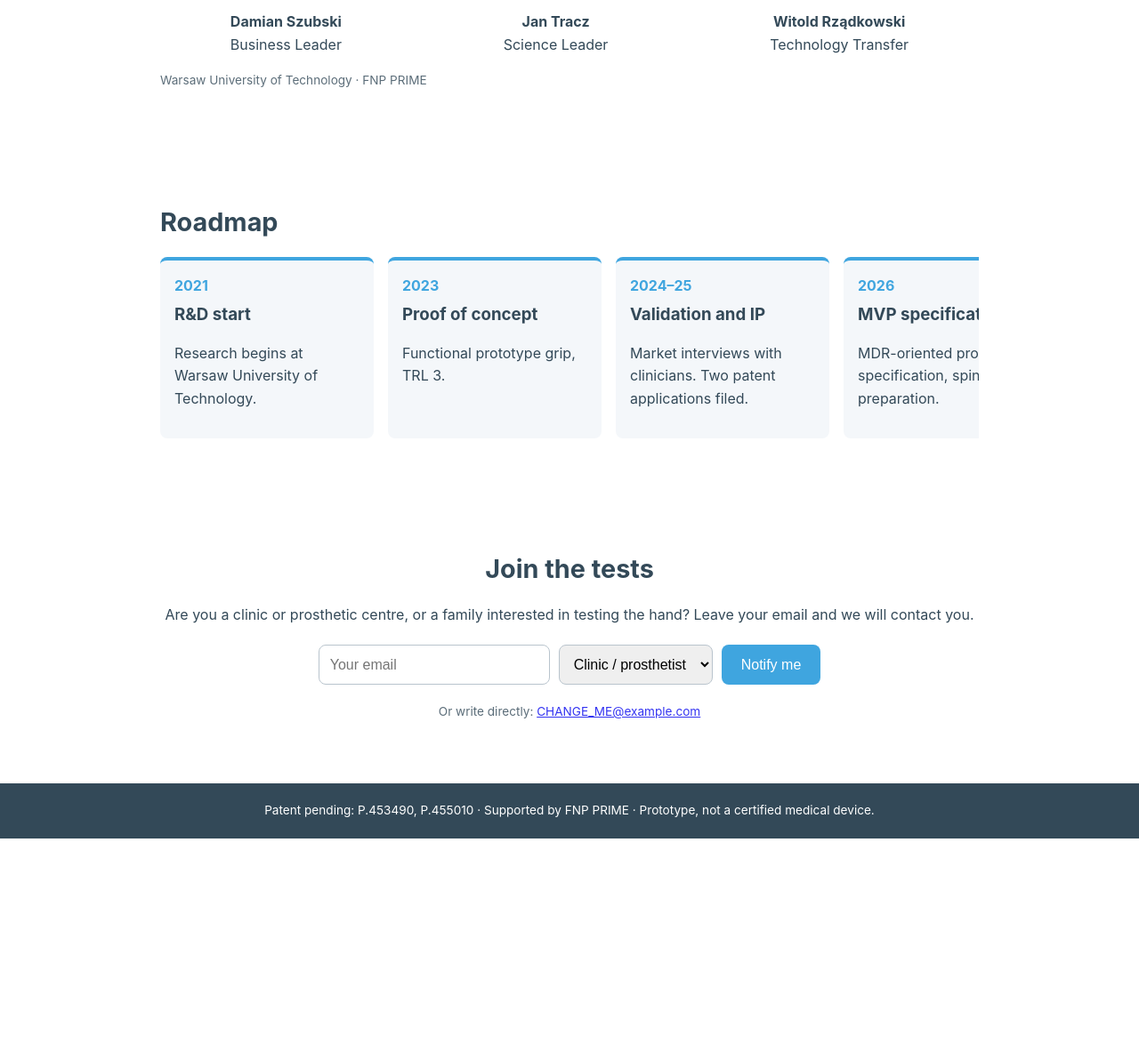
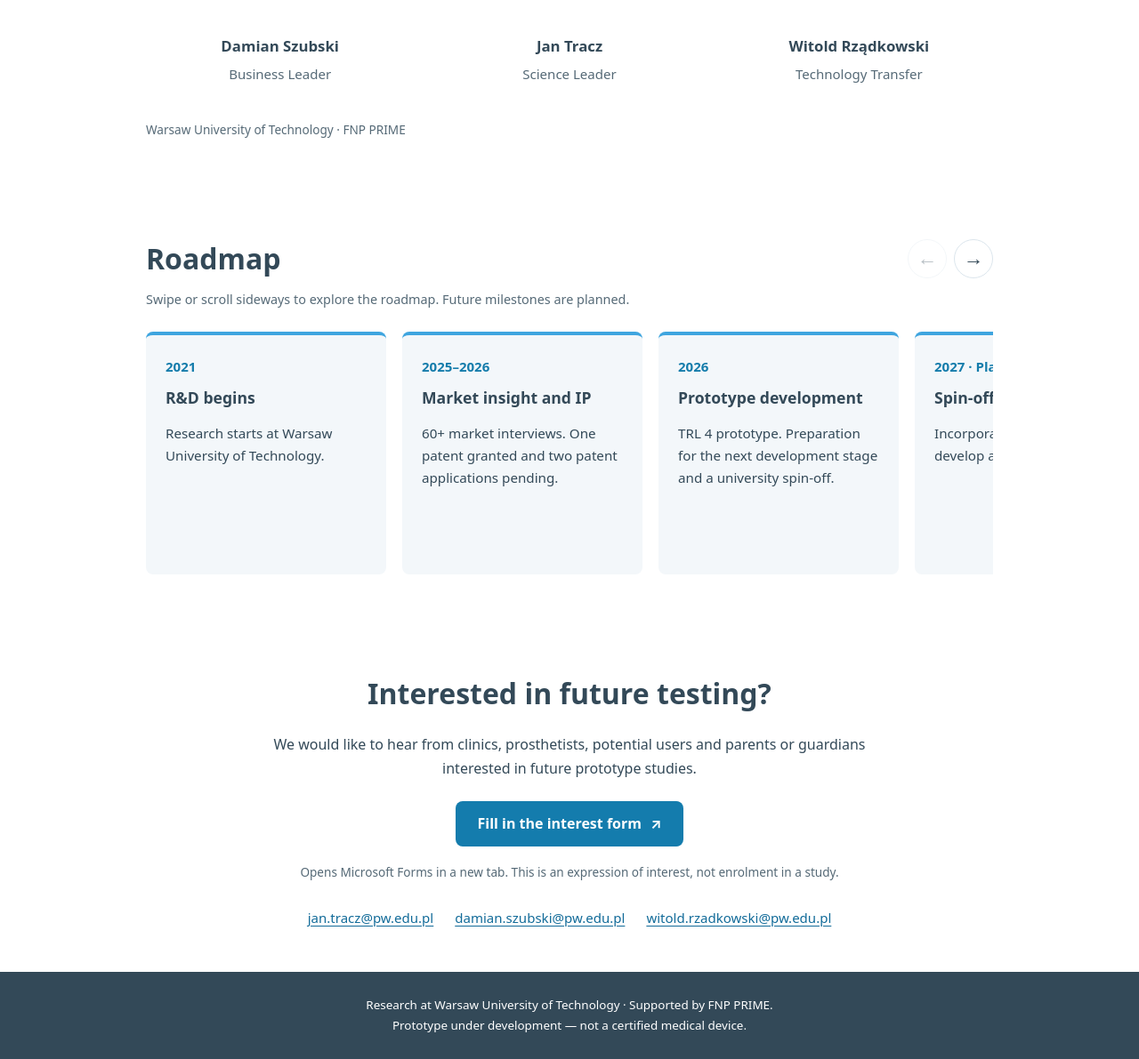
Before and after one commit to jdtracz/BionicHandTeam, a plain HTML site: page index.html in a window 1280 px wide. Shown: the part 1600-2791 px from the top of the page at 89% size. Before the commit the page ends 2543 px from the top, so only its background shows below. Drawn offline with Linux system fonts and the light colour scheme.

Commit message:
Add files via upload

```diff
--- a/index.html
+++ b/index.html
@@ -4,10 +4,10 @@
 <title>Lightweight Bionic Hand for Children</title>
 <meta name="description" content="A bionic hand for children as light as a passive prosthesis and as functional as an active one.">
 <meta property="og:title" content="Lightweight Bionic Hand for Children">
-<meta property="og:image" content="assets/prosthesis.jpg">
-<link rel="stylesheet" href="style.css"></head><body>
+<meta property="og:image" content="prosthesis.jpg">
+<link rel="stylesheet" href="style.css?v=2"></head><body>
 <header class="hero">
- <img src="assets/prosthesis.jpg" alt="Prototype of the lightweight bionic hand for children" fetchpriority="high">
+ <img src="prosthesis.jpg" alt="Prototype of the lightweight bionic hand for children" fetchpriority="high">
  <div class="hero-text">
   <h1>Lightweight Bionic Hand for Children</h1>
   <p>As light as a passive hand, as functional as an active one.</p>
@@ -16,48 +16,44 @@
 </header>
 <main>
 <section class="facts">
- <div><b>&lt;140 g</b><span>target weight</span></div>
+ <div><b>TRL 4</b><span>prototype development stage</span></div>
  <div><b>3</b><span>active thumb motions</span></div>
- <div><b>2</b><span>patents pending</span></div>
+ <div><b>1 + 2</b><span>patent granted + applications pending</span></div>
  <div><b>60+</b><span>interviews with clinicians</span></div>
 </section>
 <section>
  <h2>Why it matters</h2>
- <p>75% of children abandon bionic prostheses or choose cosmetic ones. 88% name weight as the main reason. Most bionic hands weigh over 250 g and cost over 100,000 PLN. We are building a hand light enough for a child and priced within reach of public reimbursement.</p>
+ <p>For a child’s first active hand prosthesis, low weight and everyday usefulness come first. We are developing a lightweight bionic hand for children aged 7–14, with affordability and access through public reimbursement as design priorities.</p>
 </section>
 <section class="team">
  <h2>Our team</h2>
- <img src="assets/team.jpg" alt="The project team at PRIME Bootcamp">
+ <img src="team.jpg" alt="The project team at PRIME Bootcamp" loading="lazy" width="1362" height="437">
  <ul>
-  <li><b>Damian Szubski</b><br>Business Leader</li>
-  <li><b>Jan Tracz</b><br>Science Leader</li>
-  <li><b>Witold Rządkowski</b><br>Technology Transfer</li>
+  <li><b>Damian Szubski</b><span>Business Leader</span></li>
+  <li><b>Jan Tracz</b><span>Science Leader</span></li>
+  <li><b>Witold Rządkowski</b><span>Technology Transfer</span></li>
  </ul>
  <p class="small">Warsaw University of Technology &middot; FNP PRIME</p>
 </section>
-<section>
- <h2>Roadmap</h2>
- <div class="steps">
-  <article><time>2021</time><h3>R&amp;D start</h3><p>Research begins at Warsaw University of Technology.</p></article>
-  <article><time>2023</time><h3>Proof of concept</h3><p>Functional prototype grip, TRL 3.</p></article>
-  <article><time>2024&ndash;25</time><h3>Validation and IP</h3><p>Market interviews with clinicians. Two patent applications filed.</p></article>
-  <article><time>2026</time><h3>MVP specification</h3><p>MDR-oriented prototype specification, spin-off preparation.</p></article>
-  <article><time>2027</time><h3>Functional prototype</h3><p>Spin-off. Prototype with standard electrodes and wrist connector.</p></article>
-  <article><time>2028</time><h3>Pilot study</h3><p>Clinical acceptability pilot with partner clinics.</p></article>
-  <article><time>2029</time><h3>MDR certification</h3><p>Production prototype and EU MDR certification.</p></article>
-  <article><time>2030</time><h3>First units</h3><p>Launch through distributors to clinics.</p></article>
+<section class="roadmap" aria-labelledby="roadmap-title">
+ <div class="section-heading"><h2 id="roadmap-title">Roadmap</h2><div class="scroll-controls" hidden><button type="button" data-direction="-1" aria-label="Previous roadmap steps">&#8592;</button><button type="button" data-direction="1" aria-label="Next roadmap steps">&#8594;</button></div></div>
+ <p class="scroll-hint" id="roadmap-help">Swipe or scroll sideways to explore the roadmap. Future milestones are planned.</p>
+ <div class="steps" tabindex="0" role="region" aria-label="Project roadmap" aria-describedby="roadmap-help">
+  <article><time>2021</time><h3>R&amp;D begins</h3><p>Research starts at Warsaw University of Technology.</p></article>
+  <article><time>2025–2026</time><h3>Market insight and IP</h3><p>60+ market interviews. One patent granted and two patent applications pending.</p></article>
+  <article><time>2026</time><h3>Prototype development</h3><p>TRL 4 prototype. Preparation for the next development stage and a university spin-off.</p></article>
+  <article class="planned"><time>2027 · Planned</time><h3>Spin-off and prototype</h3><p>Incorporate the company and develop a functional prototype.</p></article>
+  <article class="planned"><time>2028 · Planned</time><h3>Pilot study</h3><p>Pilot study with partner clinics, subject to the necessary approvals.</p></article>
+  <article class="planned"><time>2029 · Planned</time><h3>Production and market entry</h3><p>Production prototype, EU MDR certification and first units on the market, subject to successful development and regulatory approval.</p></article>
  </div>
 </section>
 <section id="contact" class="contact">
- <h2>Join the tests</h2>
- <p>Are you a clinic or prosthetic centre, or a family interested in testing the hand? Leave your email and we will contact you.</p>
- <form id="f">
-  <input type="email" id="e" placeholder="Your email" required>
-  <select id="r"><option>Clinic / prosthetist</option><option>Patient / family</option><option>Other</option></select>
-  <button class="btn" type="submit">Notify me</button>
- </form>
- <p class="small">Or write directly: <a id="m" href="#"></a></p>
+ <h2>Interested in future testing?</h2>
+ <p>We would like to hear from clinics, prosthetists, potential users and parents or guardians interested in future prototype studies.</p>
+ <a class="btn" href="https://forms.cloud.microsoft/e/1j6F8jbkWE" target="_blank" rel="noopener noreferrer">Fill in the interest form <span aria-hidden="true">&#8599;</span></a>
+ <p class="small">Opens Microsoft Forms in a new tab. This is an expression of interest, not enrolment in a study.</p>
+ <div class="contact-emails"><a href="mailto:jan.tracz@pw.edu.pl">jan.tracz@pw.edu.pl</a><a href="mailto:damian.szubski@pw.edu.pl">damian.szubski@pw.edu.pl</a><a href="mailto:witold.rzadkowski@pw.edu.pl">witold.rzadkowski@pw.edu.pl</a></div>
 </section>
 </main>
-<footer>Patent pending: P.453490, P.455010 &middot; Supported by FNP PRIME &middot; Prototype, not a certified medical device.</footer>
-<script src="script.js"></script></body></html>
+<footer>Research at Warsaw University of Technology · Supported by FNP PRIME.<br>Prototype under development — not a certified medical device.</footer>
+<script src="script.js?v=2"></script></body></html>
--- a/script.js
+++ b/script.js
@@ -1,5 +1,22 @@
-var CONTACT="CHANGE_ME@example.com";
-var m=document.getElementById("m");m.textContent=CONTACT;m.href="mailto:"+CONTACT;
-document.getElementById("f").addEventListener("submit",function(ev){ev.preventDefault();
-var e=document.getElementById("e").value,r=document.getElementById("r").value;
-location.href="mailto:"+CONTACT+"?subject="+encodeURIComponent("Bionic hand tests - "+r)+"&body="+encodeURIComponent("Please contact me about testing the bionic hand.\nRole: "+r+"\nEmail: "+e);});
+"use strict";
+const steps = document.querySelector(".steps");
+const controls = document.querySelector(".scroll-controls");
+if (steps && controls) {
+  controls.hidden = false;
+  const prev = controls.querySelector('[data-direction="-1"]');
+  const next = controls.querySelector('[data-direction="1"]');
+  function update() {
+    prev.disabled = steps.scrollLeft <= 2;
+    next.disabled = steps.scrollLeft + steps.clientWidth >= steps.scrollWidth - 2;
+  }
+  controls.addEventListener("click", (event) => {
+    const button = event.target.closest("button");
+    if (!button) return;
+    const card = steps.querySelector("article");
+    const gap = parseFloat(getComputedStyle(steps).gap) || 18;
+    steps.scrollBy({left: Number(button.dataset.direction) * (card.getBoundingClientRect().width + gap), behavior: matchMedia("(prefers-reduced-motion: reduce)").matches ? "auto" : "smooth"});
+  });
+  steps.addEventListener("scroll", update, {passive: true});
+  window.addEventListener("resize", update);
+  update();
+}
--- a/style.css
+++ b/style.css
@@ -1,18 +1,57 @@
-*{box-sizing:border-box}body{margin:0;font-family:Inter,system-ui,sans-serif;color:#334958;background:#fff;line-height:1.6}
-section{max-width:960px;margin:0 auto;padding:56px 20px}h2{font-size:1.8rem;margin:0 0 16px}
-.hero{position:relative;height:90vh;min-height:480px;background:#eceff3;display:flex;justify-content:center}
-.hero img{height:100%;max-width:100%;object-fit:contain}
-.hero-text{position:absolute;left:5%;bottom:10%;max-width:460px}
-.hero h1{font-size:clamp(1.8rem,5vw,3rem);margin:0 0 8px;line-height:1.1}.hero p{font-size:1.2rem;margin:0 0 20px}
-.btn{display:inline-block;background:#3FA5DF;color:#fff;border:0;border-radius:8px;padding:12px 22px;font-size:1rem;text-decoration:none;cursor:pointer}
-.facts{display:grid;grid-template-columns:repeat(auto-fit,minmax(150px,1fr));gap:16px;text-align:center}
-.facts b{display:block;font-size:2rem;color:#3FA5DF}.facts span{font-size:.9rem}
-.team img{width:100%;border-radius:12px}.team ul{display:flex;gap:24px;list-style:none;padding:0;justify-content:space-around;text-align:center}
-.small{font-size:.85rem;opacity:.8}
-.steps{display:flex;gap:16px;overflow-x:auto;scroll-snap-type:x mandatory;padding-bottom:12px}
-.steps article{flex:0 0 240px;scroll-snap-align:start;border-top:4px solid #3FA5DF;background:#f4f7fa;border-radius:8px;padding:16px}
-.steps time{font-weight:700;color:#3FA5DF}.steps h3{margin:4px 0}
-.contact{text-align:center}form{display:flex;gap:10px;flex-wrap:wrap;justify-content:center;margin:20px 0}
-input,select{padding:12px;border:1px solid #b9c4cd;border-radius:8px;font-size:1rem}input{min-width:260px}
-footer{background:#334958;color:#fff;text-align:center;padding:20px;font-size:.85rem}
-@media(max-width:600px){.hero-text{left:5%;right:5%;bottom:5%;background:#ffffffcc;padding:12px;border-radius:8px}.team ul{flex-direction:column}}
+*{box-sizing:border-box}
+:root{--ink:#334958;--blue:#3fa5df;--button:#147cad;--pale:#f3f7fa;--line:#dbe5ec}
+html{scroll-behavior:smooth;scroll-padding-top:24px}
+body{margin:0;font-family:system-ui,-apple-system,BlinkMacSystemFont,"Segoe UI",sans-serif;color:var(--ink);background:#fff;line-height:1.65}
+img{max-width:100%;display:block}
+a{color:#126b99;text-underline-offset:3px}
+section{max-width:1000px;margin:0 auto;padding:48px 24px;min-width:0}
+h2{font-size:clamp(1.65rem,3vw,2rem);line-height:1.25;margin:0 0 24px}
+p{margin:0 0 16px}h3{line-height:1.35}
+.hero{display:grid;grid-template-columns:1fr 1fr;align-items:center;max-width:1200px;margin:auto;background:#f2f3f5;min-height:600px}
+.hero>img{grid-column:2;grid-row:1;width:100%;height:auto;max-height:780px;object-fit:contain}
+.hero-text{grid-column:1;grid-row:1;padding:48px 36px;position:relative}
+.hero h1{font-size:clamp(2rem,3.8vw,3.25rem);line-height:1.12;letter-spacing:-.035em;margin:0 0 24px}
+.hero p{font-size:1.15rem;margin-bottom:28px}
+.btn{display:inline-flex;align-items:center;justify-content:center;gap:10px;background:var(--button);color:#fff;padding:14px 24px;border-radius:8px;font-weight:650;text-decoration:none;min-height:48px;text-align:center;line-height:1.4}
+.btn:hover{background:#105d84}
+:focus-visible{outline:3px solid #e98d43;outline-offset:5px}
+.facts{display:grid;grid-template-columns:repeat(4,minmax(0,1fr));gap:28px 20px;text-align:center;padding-top:40px;padding-bottom:32px}
+.facts b{display:block;font-size:2rem;line-height:1.3;color:#2489b8;margin-bottom:9px}
+.facts span{font-size:.88rem;display:block;max-width:180px;margin:auto}
+.team img{width:100%;height:auto;border-radius:10px}
+.team ul{display:grid;grid-template-columns:repeat(3,minmax(0,1fr));gap:24px;list-style:none;padding:0;margin:28px 0 24px;text-align:center}
+.team li{min-width:0;padding:16px 8px;line-height:1.5}
+.team li b{display:block;font-size:1.05rem;margin-bottom:8px}
+.team li span{display:block;font-size:.94rem;color:#566a77}
+.small{font-size:.85rem;color:#566a77}
+.section-heading{display:flex;gap:20px;align-items:center;justify-content:space-between;margin-bottom:12px}
+.section-heading h2{margin:0}
+.scroll-hint{font-size:.9rem;color:#566a77;margin-bottom:20px}
+.scroll-controls{display:flex;gap:8px}.scroll-controls[hidden]{display:none}
+.scroll-controls button{width:44px;height:44px;border:1px solid var(--line);border-radius:50%;background:white;color:var(--ink);font-size:1.4rem;cursor:pointer}
+.scroll-controls button:disabled{opacity:.35;cursor:default}
+.steps{display:flex;gap:18px;overflow-x:auto;overscroll-behavior-x:contain;scroll-snap-type:x mandatory;scrollbar-color:#839cad #edf2f5;scrollbar-width:thin;padding:4px 2px 18px}
+.steps article{flex:0 0 270px;scroll-snap-align:start;border-top:4px solid var(--blue);background:var(--pale);border-radius:8px;padding:22px;min-height:255px}
+.steps time{font-weight:700;color:#147cab;font-size:.94rem}.steps h3{font-size:1.1rem;margin:10px 0 16px}.steps p{font-size:.95rem;margin:0}
+.contact{text-align:center;scroll-margin-top:24px}
+.contact>p{max-width:720px;margin:0 auto 24px}
+.contact .btn{margin-bottom:18px}.contact .small{max-width:630px}
+.contact-emails{display:flex;justify-content:center;gap:12px 24px;flex-wrap:wrap;margin-top:28px}
+.contact-emails a{font-size:.94rem;overflow-wrap:anywhere}
+footer{background:var(--ink);color:#fff;text-align:center;padding:26px 24px;font-size:.84rem;line-height:1.7}
+@media(max-width:700px){
+section{padding:36px 20px}
+.hero{display:flex;flex-direction:column;min-height:0}
+.hero>img{order:0;width:100%;height:auto;max-height:64svh;object-fit:contain}
+.hero-text{order:1;padding:28px 24px 36px;width:100%;background:#fff}
+.hero h1{font-size:clamp(1.9rem,7.5vw,2.6rem)}
+.hero p{font-size:1.05rem}.hero .btn{width:100%}
+.facts{grid-template-columns:repeat(2,minmax(0,1fr));gap:30px 16px;padding-top:20px}
+.team ul{grid-template-columns:1fr;gap:20px;margin:24px 0}
+.team li{padding:22px 20px;border:1px solid var(--line);border-radius:10px;background:var(--pale)}
+.team li b{font-size:1.15rem;margin-bottom:10px}
+.team li span{font-size:1rem}.team .small{text-align:center}
+.steps article{flex-basis:84%;max-width:300px;min-height:265px}
+.contact .btn{width:100%}.contact-emails{flex-direction:column;gap:16px}
+}
+@media(prefers-reduced-motion:reduce){html{scroll-behavior:auto}}
```
Also changed, not shown: prosthesis.jpg, team.jpg, 1 other file.
